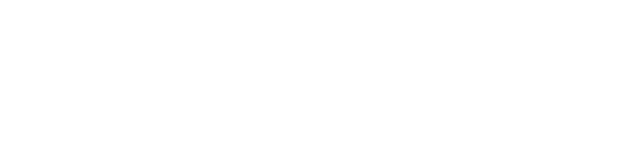
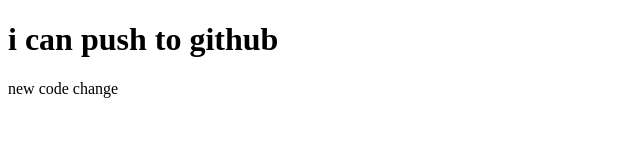
Before and after one commit to sohanchapai/my-first-repo, a plain HTML site: page index.html in a window 1280 px wide. Shown: the whole page, without its empty margins (0-640 px from the left). Drawn offline with Linux system fonts and the light colour scheme.

Commit message:
added header

```diff
--- a/index.html
+++ b/index.html
@@ -7,7 +7,8 @@
     <title>my first repo</title>
 </head>
 <body>
-    <p></p>
+    <h1>i can push to github</h1>
+    <p>new code change</p>
 
 </body>
 </html>
```
